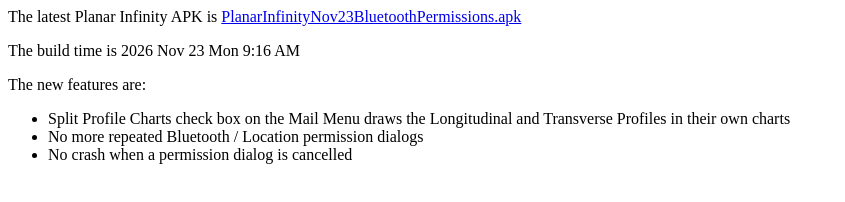
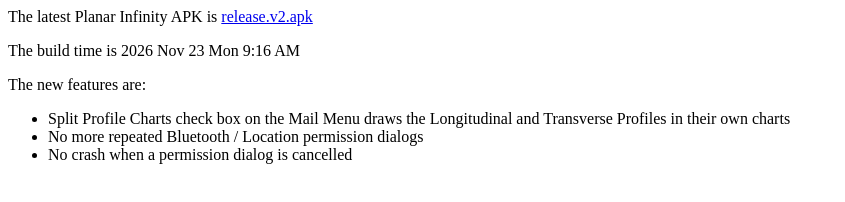
Before and after one commit to madmattman/Planar-Infinity-releases, a plain HTML site: page index.html in a window 1280 px wide. Shown: the whole page, without its empty margins (0-845 px from the left). Drawn offline with Linux system fonts and the light colour scheme.

Commit message:
Update index.html

```diff
--- a/index.html
+++ b/index.html
@@ -1,6 +1,6 @@
 <html><body><p>The latest Planar Infinity APK is
-<a href="https://raw.githubusercontent.com/madmattman/planar-infinity-releases/main/PlanarInfinityNov23BluetoothPermissions.apk"
-     >PlanarInfinityNov23BluetoothPermissions.apk</a></p>
+<a href="https://raw.githubusercontent.com/madmattman/planar-infinity-releases/main/release.v2.apk"
+     >release.v2.apk</a></p>
 <p>The build time is 2026 Nov 23 Mon 9:16 AM</p>
 <p>The new features are:</p>
 <ul>
```
